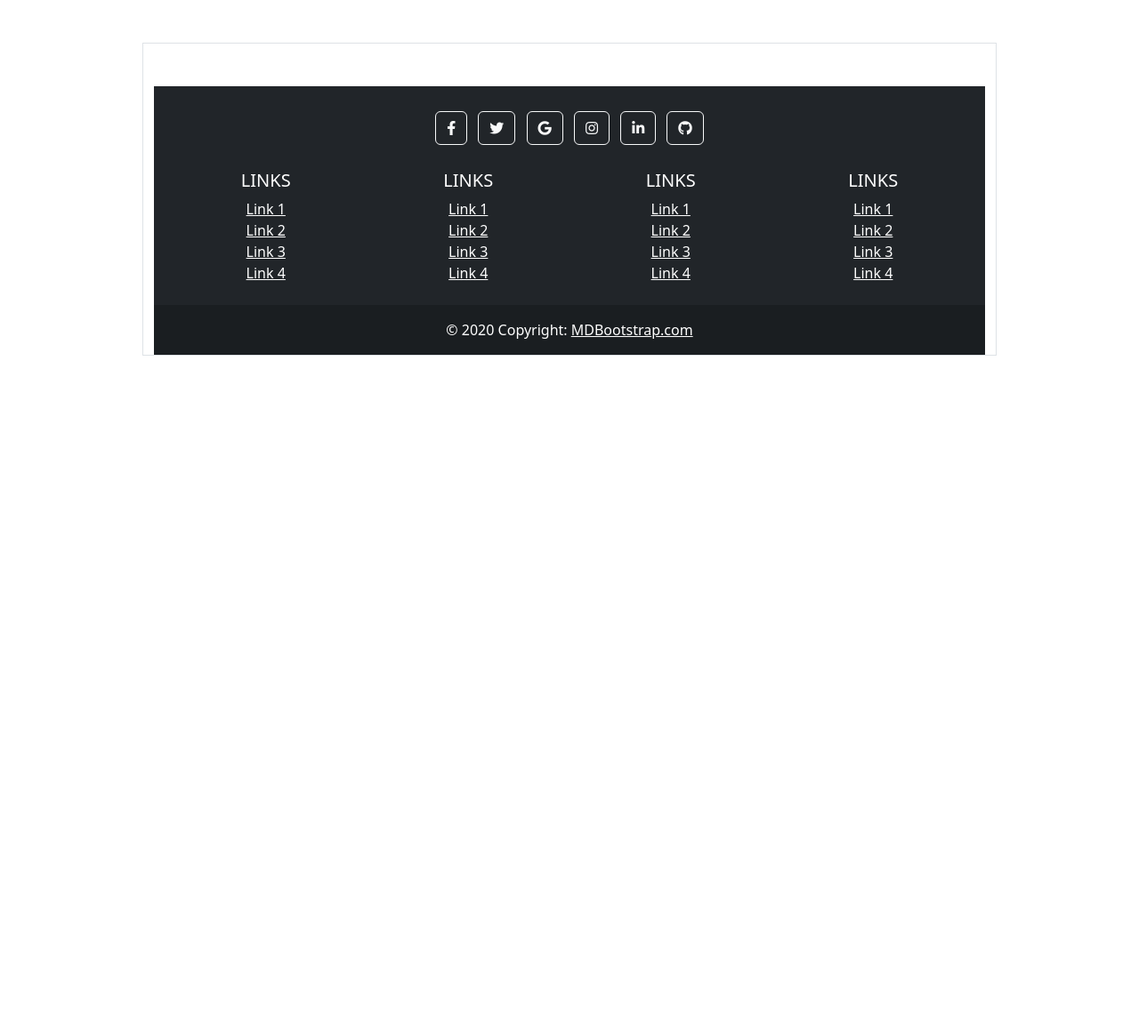
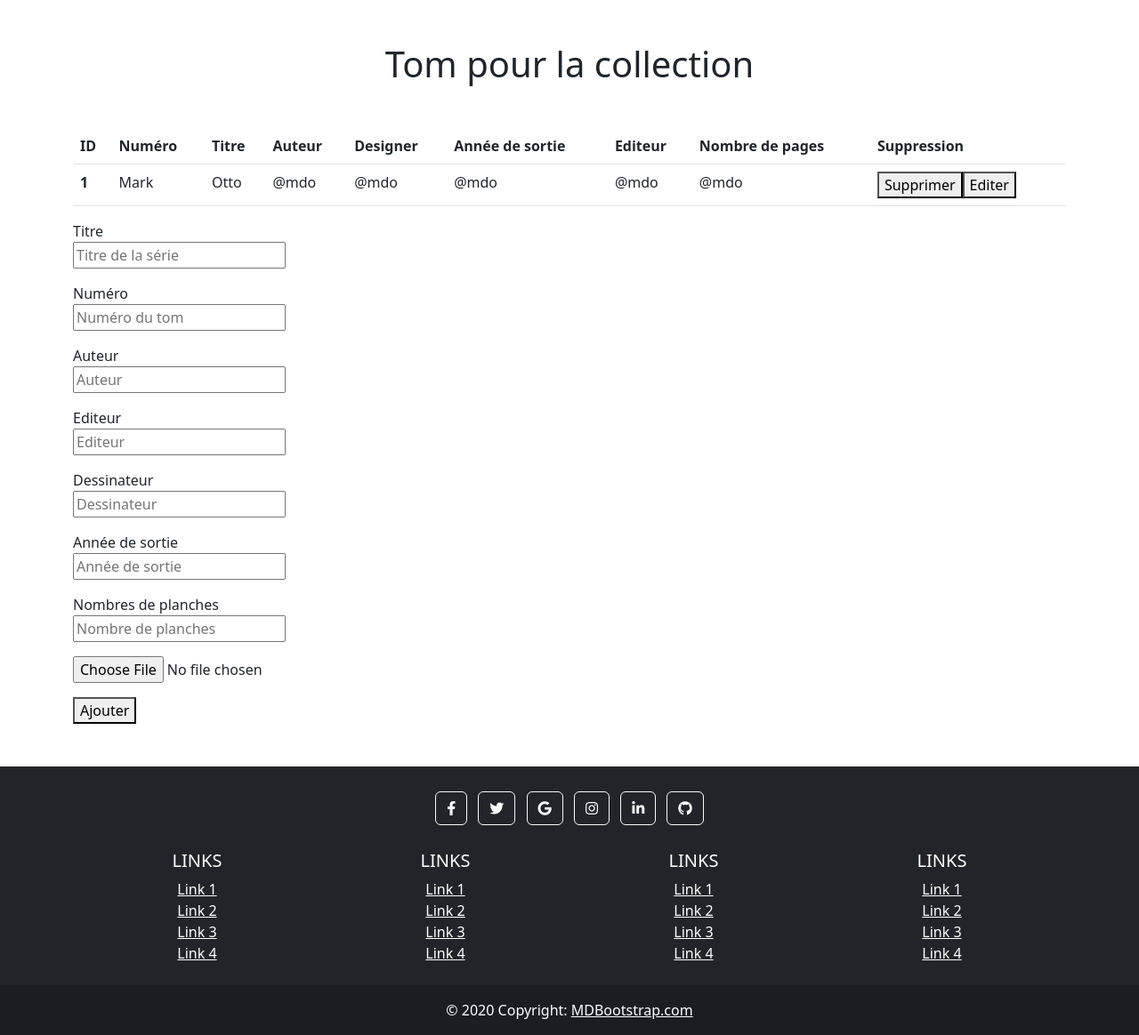
Before and after one commit to Haroun-Islem/books_app, a PHP site: page /add_books.php in a window 1280 px wide. Shown: the part 56-1220 px from the top of the page at 89% size. Before the commit the page ends 800 px from the top, so only its background shows below. Run offline with PHP 8.4, Linux system fonts and the light colour scheme; data that the repository does not hold is empty.

Commit message:
table added/form for books page

```diff
--- a/add_books.php
+++ b/add_books.php
@@ -9,19 +9,11 @@
 
             $new->save();
 
-        header('Location:add_series.php');
+        header('Location:add_books.php');
 
         var_dump($new);
 
-    }/*elseif(!empty($_POST) && isset($_POST['supp'])){
-
-
-        $new = new Theater($_POST['id']);
-        $new->delete();
-
-        header('Location:resultclassvg.php');
-
-    }*/
+    }
 
     $t = Serie::all();
  ?>
@@ -34,11 +26,78 @@
 <body>
     <?php include("inc/navbar.php");?>
 
-<div class="container border w-75">
+<h1 class="text-center mb-5">Tom pour la collection <?php ?></h1>
+
+
+<div class="container">
+
+<table class="table">
+  <thead>
+    <tr>
+      <th scope="col">ID</th>
+      <th scope="col">Numéro</th>
+      <th scope="col">Titre</th>
+      <th scope="col">Auteur</th>
+      <th scope="col">Designer</th>
+      <th scope="col">Année de sortie</th>
+      <th scope="col">Editeur</th>
+      <th scope="col">Nombre de pages</th>
+      <th scope="col">Suppression</th>
+
+    </tr>
+  </thead>
+  <tbody>
+    <tr>
+      <th scope="row">1</th>
+      <td>Mark</td>
+      <td>Otto</td>
+      <td>@mdo</td>
+      <td>@mdo</td>
+      <td>@mdo</td>
+      <td>@mdo</td>
+      <td>@mdo</td>
+      <td><a href=""><button>Supprimer</button></a><button>Editer</button></a></td>
+
+    </tr>
+
+  </tbody>
+</table>
+</div>
 
 
 
+<div class="container">
+        <form action="<?= $_SERVER['PHP_SELF'];?>" method="POST">
+        <label for="title">Titre</label>
+        <p><input type="text" name="title" placeholder="Titre de la série" required></p>
 
+        <label for="title">Numéro</label>
+        <p><input type="number" name="title" placeholder="Numéro du tom" required></p>
+
+        <label for="title">Auteur</label>
+
+        <p><input type="text" name="scriptwritter" placeholder="Auteur" required></p>
+        <label for="title">Editeur</label>
+
+        <p><input type="text" name="editor" placeholder="Editeur" required></p>
+        <label for="title">Dessinateur</label>
+
+        <p><input type="text" name="illustrator" placeholder="Dessinateur"></p>
+        <label for="title">Année de sortie</label>
+
+        <p><input type="text" name="releaseyear" placeholder="Année de sortie"></p>
+
+                <label for="title">Nombres de planches</label>
+
+        <p><input type="number" name="strips" placeholder="Nombre de planches"></p>
+
+
+        <p><input type="file" name="cover" value=""></p>
+
+        <p><button type="submit" name="add">Ajouter</button></p>
+
+        </form>
+</div>
     <?php include("inc/footer.php");?>
 </body>
 </html>
--- a/add_series.php
+++ b/add_series.php
@@ -84,7 +84,7 @@
                 <input type="hidden" name="id"value="<?= $v->getId();?>">
         </form>
     </td>
-    <td><a href="add_books.php"><button>Ajouter Episode</button></a></td>
+    <td><a href="add_books.php?id=<?php echo $v->getId(); ?>"><button>Ajouter Episode</button></a></td>
 
         </tr>
     </tbody>
```
